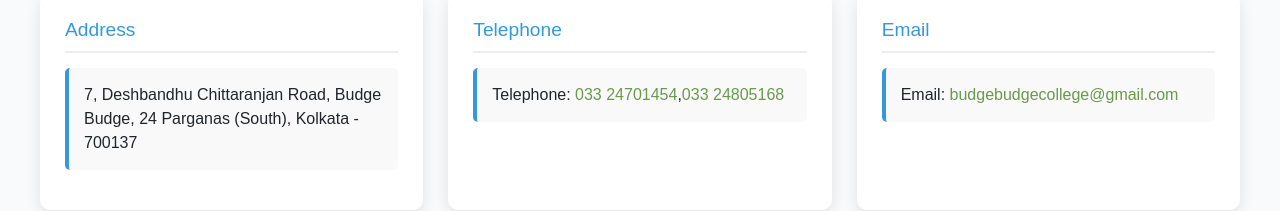
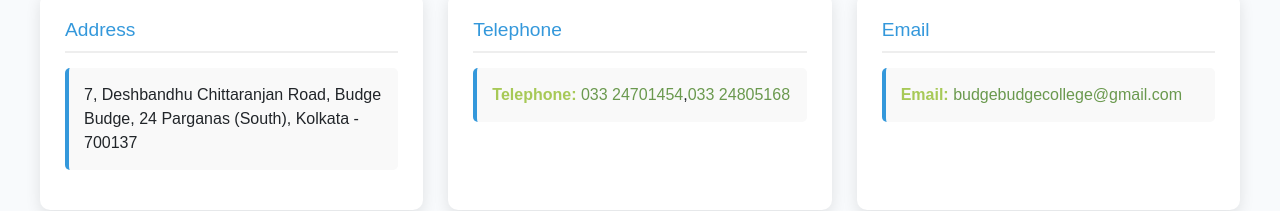
Before and after one commit to SampadMondal-git/Budge-Budge-College-Official, a React (Create React App) app: page /contact in a window 1280 px wide. Shown: the part 229-440 px from the top of the page. Built offline with nearby package versions, Linux system fonts and the light colour scheme.

Commit message:
CSS modified

```diff
--- a/src/navlinks pages/contact.module.css
+++ b/src/navlinks pages/contact.module.css
@@ -17,6 +17,12 @@
     gap: 25px;
     margin-bottom: 2rem;
 }
+
+
+.highlight {
+    color: var(--accent-color);
+    font-weight: 600;
+  }
 
 .card {
     background: white;
@@ -78,6 +84,10 @@
     text-decoration: underline;
   }
 
+  .point li {
+    list-style-type: none;
+  }
+
 @media (max-width: 768px) {
     .container {
         padding: 0 2rem;
```
